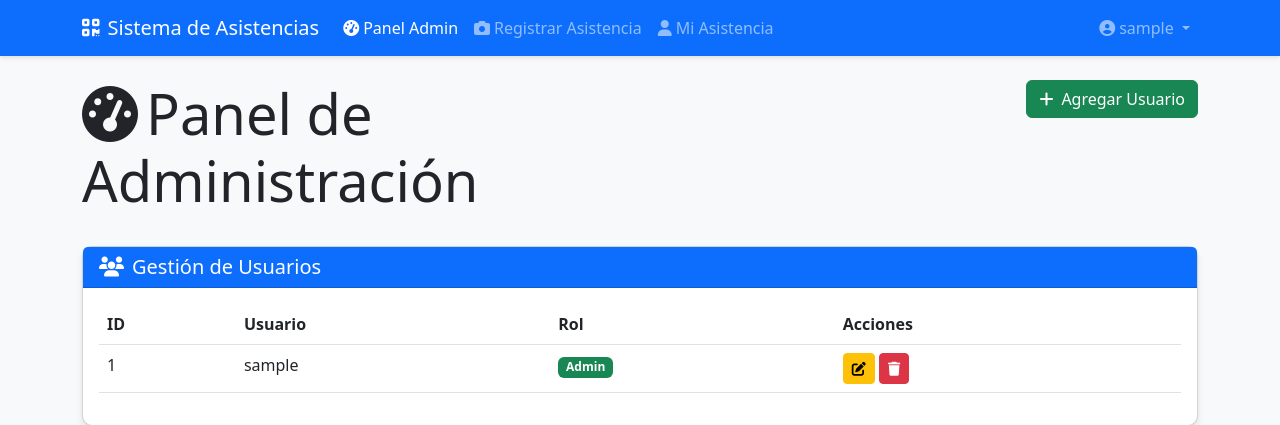
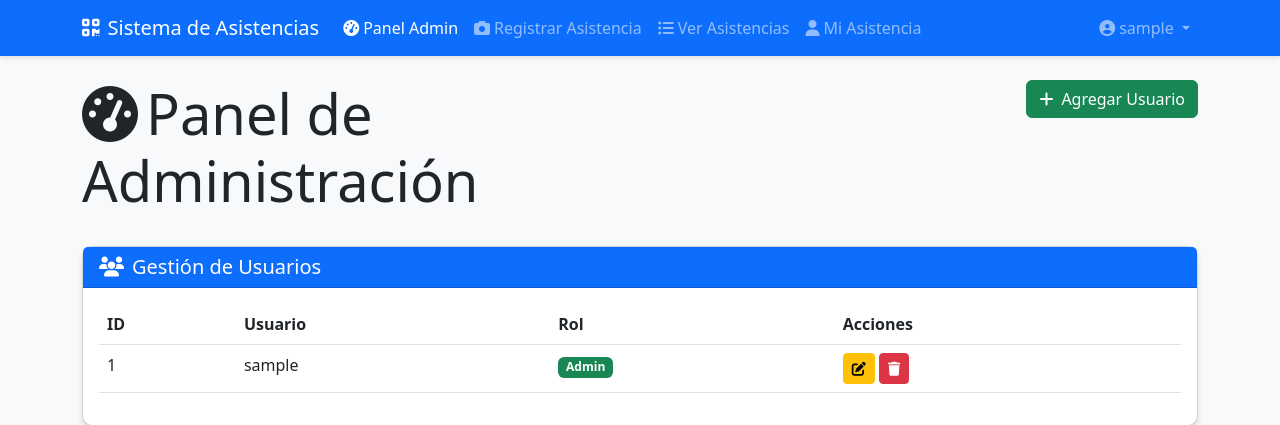
Before and after one commit to Arekkazu/front, a Flask app: page /admin/dashboard in a window 1280 px wide. Shown: the top 425 px of the page. Run offline with Flask 3, Linux system fonts and the light colour scheme; a user stored in the database is signed in; tables that the repository leaves empty hold one stand-in row (values such as "Sample post").

Commit message:
Finished

```diff
--- a/app/templates/base.html
+++ b/app/templates/base.html
@@ -95,6 +95,15 @@
                                 Asistencia
                             </a>
                         </li>
+                        <li class="nav-item">
+                            <a
+                                class="nav-link {% if request.endpoint == 'admin.attendance_list' %}active{% endif %}"
+                                href="{{ url_for('admin.attendance_list') }}"
+                            >
+                                <i class="fas fa-list-ul me-1"></i>Ver
+                                Asistencias
+                            </a>
+                        </li>
                         {% endif %} {% if session.user_id %}
                         <li class="nav-item">
                             <a
```
